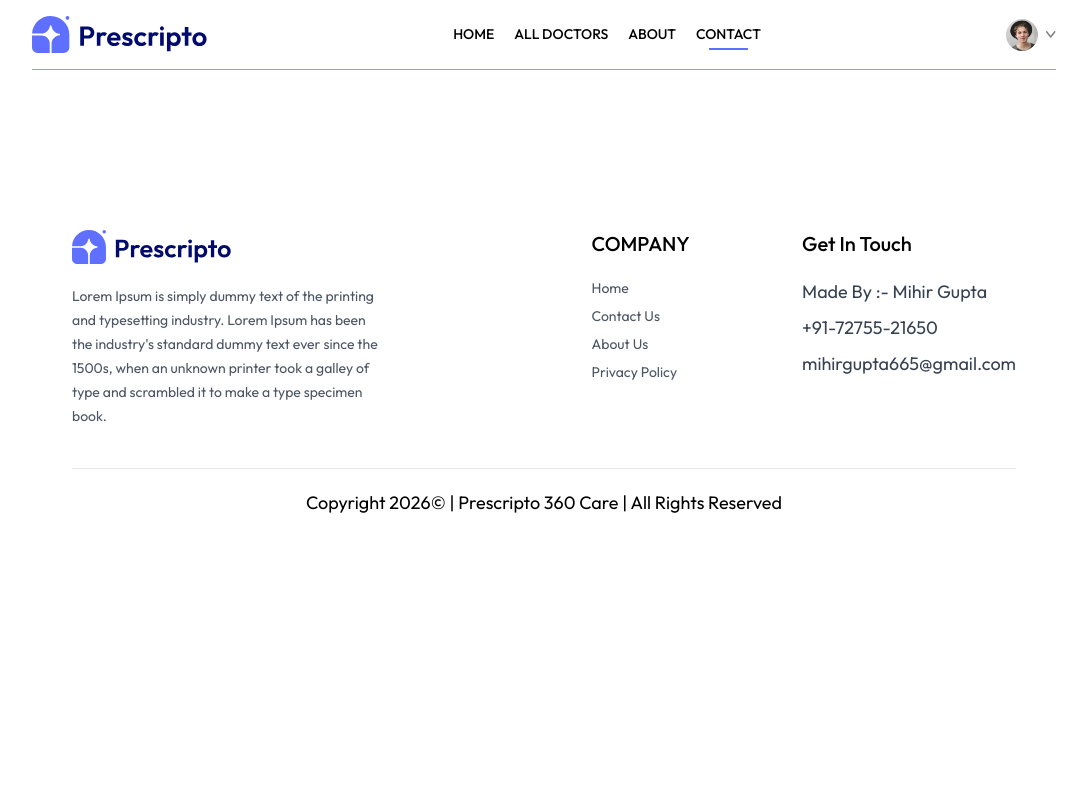
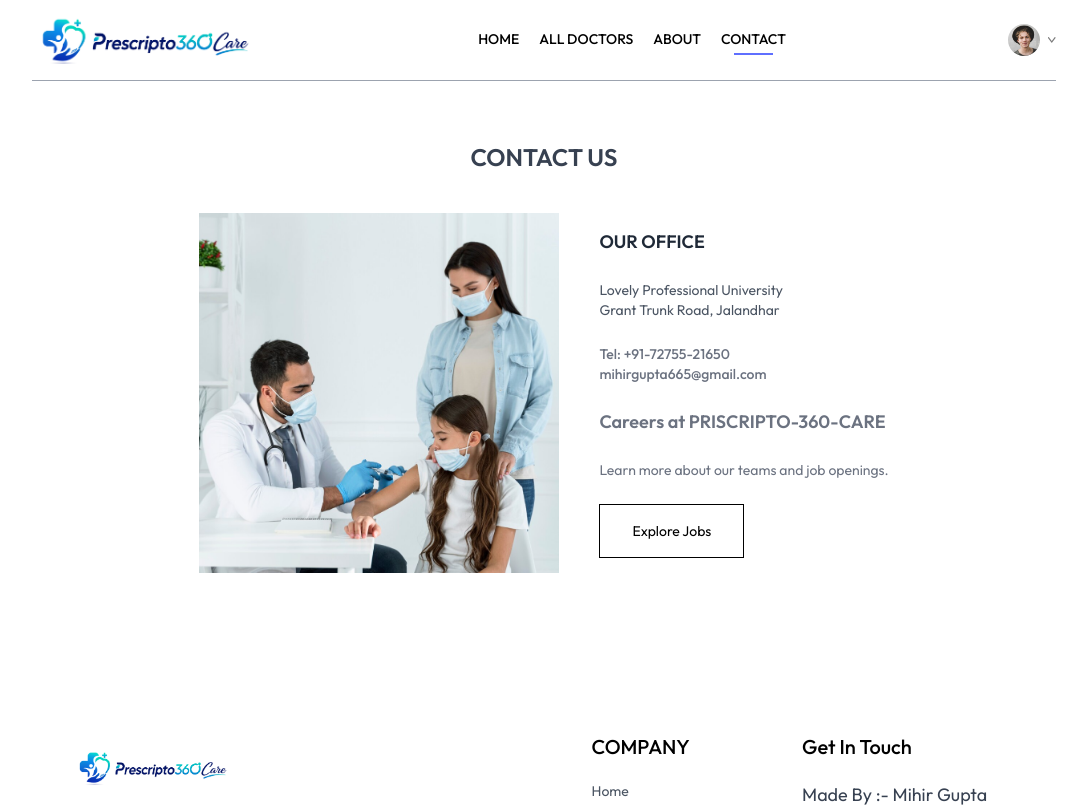
Before and after one commit to mihirgupta665/Prescripto_Care_360, a React (Vite) app in the folder frontend/: page /contact in a window 1280 px wide. Shown: the top 807 px of the page, without its empty margins (96-1183 px from the left). Built offline with nearby package versions, Linux system fonts and the light colour scheme.

Commit message:
Contact Page full created with all details and detailings

```diff
--- a/frontend/src/assets/assets.js
+++ b/frontend/src/assets/assets.js
@@ -4,7 +4,7 @@ import group_profiles from './group_profiles.png'
 import profile_pic from './profile_pic.png'
 import contact_image from './contact_image.png'
 import about_image from './about_image.png'
-import logo from './logo.svg'
+import logo from "./logo.png"
 import dropdown_icon from './dropdown_icon.svg'
 import menu_icon from './menu_icon.svg'
 import cross_icon from './cross_icon.png'
--- a/frontend/src/components/Footer.jsx
+++ b/frontend/src/components/Footer.jsx
@@ -7,7 +7,7 @@ const Footer = () => {
             <div className="flex flex-col sm:grid grid-cols-[3fr_1fr_1fr] gap-14 my-10 mt-40 text-sm">
                 {/* Left Section */}
                 <div>
-                    <img className="mb-5 w-40" src={assets.logo} alt="" />
+                    <img className="mb-5 w-40 bg-white" src={assets.logo} alt="" />
                     <p className="w-full md:w-2/3 text-gray-600 leading-6">Lorem Ipsum is simply dummy text of the printing and typesetting industry. Lorem Ipsum has been the industry's standard dummy text ever since the 1500s, when an unknown printer took a galley of type and scrambled it to make a type specimen book.</p>
                 </div>
 
--- a/frontend/src/components/Navbar.jsx
+++ b/frontend/src/components/Navbar.jsx
@@ -11,7 +11,7 @@ const Navbar = () => {
 
     return (
         <div className="flex items-center justify-between text-sm py-4 mb-5 border-b border-b-gray-400">
-            <img onClick={() => navigate("/")  } className="w-44 cursor-pointer" src={assets.logo} alt="" />
+            <img onClick={() => navigate("/")  } className="w-56 h-12 object-cover object-center cursor-pointer" src={assets.logo} alt="" />
             <ul className="hidden md:flex items-start gap-5 font-medium">
                 <NavLink to="/">
                     <li className="py-1">HOME</li>
@@ -36,7 +36,7 @@ const Navbar = () => {
                     ? <div className="flex items-center gap-2 cursor-pointer group relative">
                         {/* try to add user personalized picture */}
                         <img className="w-8 rounded-full" src={assets.profile_pic} alt="" />
-                        <img className="w-2.5" src={assets.dropdown_icon} alt="" />
+                        <img className="w-2" src={assets.dropdown_icon} alt="" />
                         {/* group hover makes it visible as block when its group is hovered */}
                         <div className="absolute top-0 right-0 pt-14 text-base font-medium text-gray-600 z-20 hidden group-hover:block">
                             <div className="min-w-48 bg-stone-100 rounded flex flex-col gap-4 p-4">
--- a/frontend/src/pages/Contact.jsx
+++ b/frontend/src/pages/Contact.jsx
@@ -1,8 +1,25 @@
 import React from "react";
+import { assets } from "../assets/assets";
 
 const Contact = () => {
     return (
         <div>
+            <div className="text-center text-2xl pt-10 text-gray-500">
+                <p className="text-gray-700 font-semibold">CONTACT US</p>
+            </div>
+
+            <div className="my-10 flex flex-col md:flex-row justify-center gap-10 mb-28 text-sm">
+                <img className="w-full md:max-w-[360px]" src={assets.contact_image} alt="" />
+
+                <div className="flex flex-col justify-center items-start gap-6">
+                    <p className="font-semibold text-lg text-gray-800">OUR OFFICE</p>
+                    <p className="text-gray-600">Lovely Professional University <br /> Grant Trunk Road, Jalandhar</p>
+                    <p className="font-medium text-gray-500">Tel: +91-72755-21650 <br /> mihirgupta665@gmail.com</p>
+                    <p className="font-semibold text-lg text-gray-500">Careers at PRISCRIPTO-360-CARE</p>
+                    <p className="text-gray-500">Learn more about our teams and job openings.</p>
+                    <button className="border border-black px-8 py-4 text-sm hover:bg-primary hover:text-white transition-all duration-500 hover:text-lg">Explore Jobs</button>
+                </div>
+            </div>
 
         </div>
     )
```
Also changed, not shown: frontend/src/assets/logo.png (added), frontend/src/assets/logo.svg (deleted).
